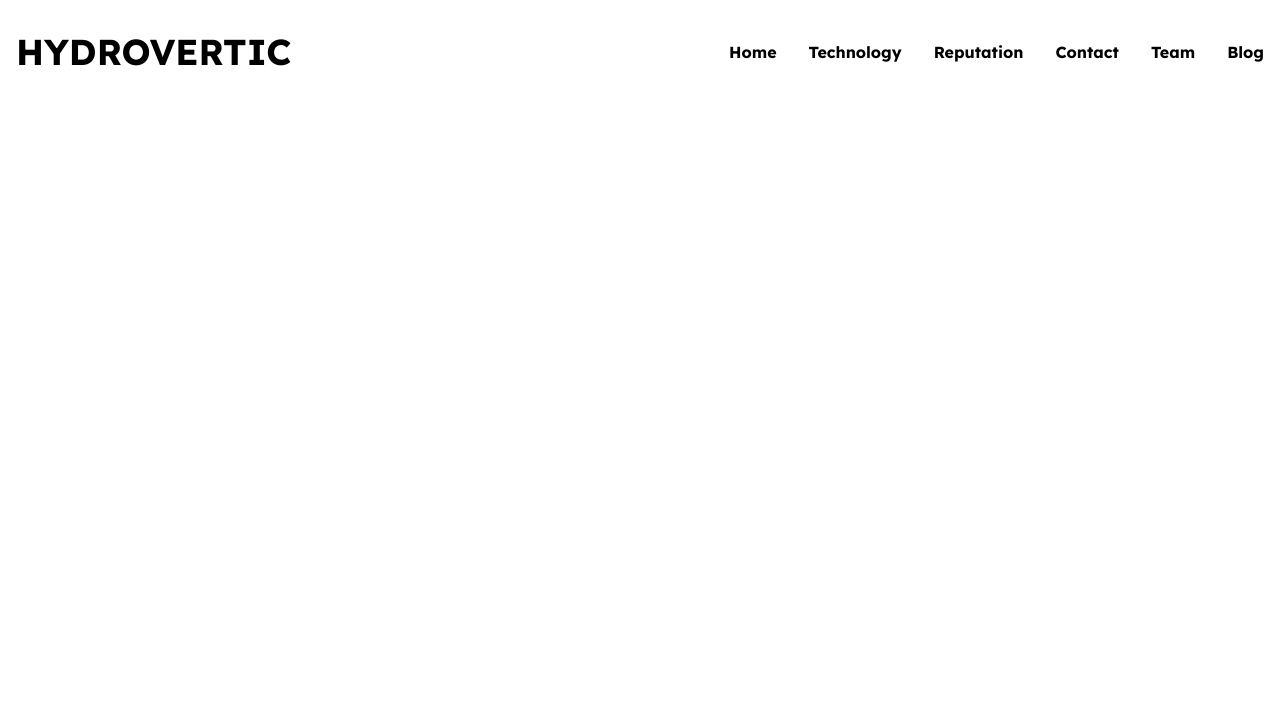
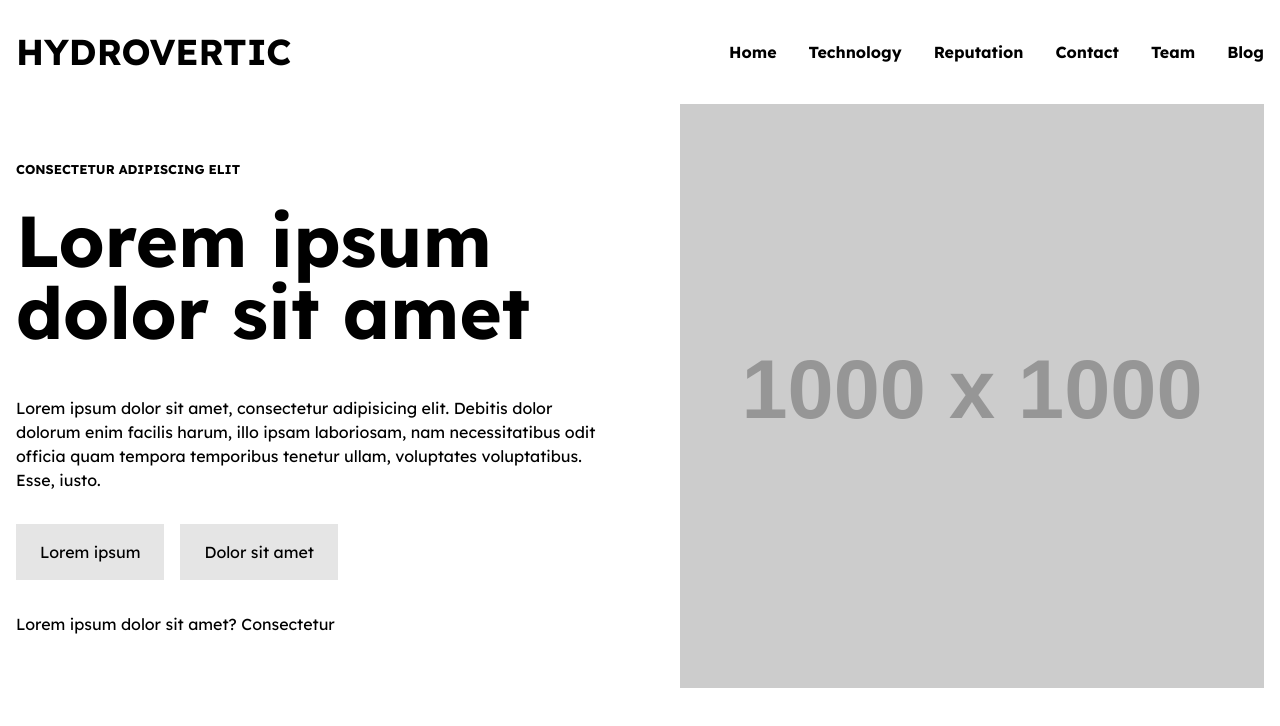
Before and after one commit to BuzzKillMaster/yogapooch-frontend, a Next.js app: page / in a window 1280 px wide. Shown: the top 726 px of the page. Built offline with nearby package versions, Linux system fonts and the light colour scheme.

Commit message:
implement basic landing page hero structure

```diff
--- /dev/null
+++ b/src/components/sections/LandingPageHero.tsx
@@ -0,0 +1,25 @@
+import Image from "next/image";
+
+export default function LandingPageHero() {
+    return (
+        <section>
+            <div className="container grid grid-cols-2 items-center gap-20">
+                <div>
+                    <small className={"font-bold uppercase"}>Consectetur adipiscing elit</small>
+                    <h2 className={"text-7xl font-bold mt-6 mb-12"}>Lorem ipsum dolor sit amet</h2>
+
+                    <p>Lorem ipsum dolor sit amet, consectetur adipisicing elit. Debitis dolor dolorum enim facilis harum, illo ipsam laboriosam, nam necessitatibus odit officia quam tempora temporibus tenetur ullam, voluptates voluptatibus. Esse, iusto.</p>
+
+                    <div className={"my-8"}>
+                        <button className={"bg-neutral-200 py-4 px-6 mr-4"}>Lorem ipsum</button>
+                        <button className={"bg-neutral-200 py-4 px-6"}>Dolor sit amet</button>
+                    </div>
+
+                    <p>Lorem ipsum dolor sit amet? <span className={"cursor-pointer"}>Consectetur</span></p>
+                </div>
+
+                <Image src={"https://fakeimg.pl/1000"} alt={""} height={1000} width={1000}/>
+            </div>
+        </section>
+    )
+}
--- a/src/pages/index.tsx
+++ b/src/pages/index.tsx
@@ -1,4 +1,5 @@
 import PageHeader from "@/components/PageHeader";
+import LandingPageHero from "@/components/sections/LandingPageHero";
 import {Lexend} from "next/font/google";
 
 const lexend = Lexend({
@@ -9,6 +10,7 @@ export default function Home() {
     return (
         <div className={lexend.className}>
             <PageHeader />
+            <LandingPageHero/>
         </div>
     )
 }
```
